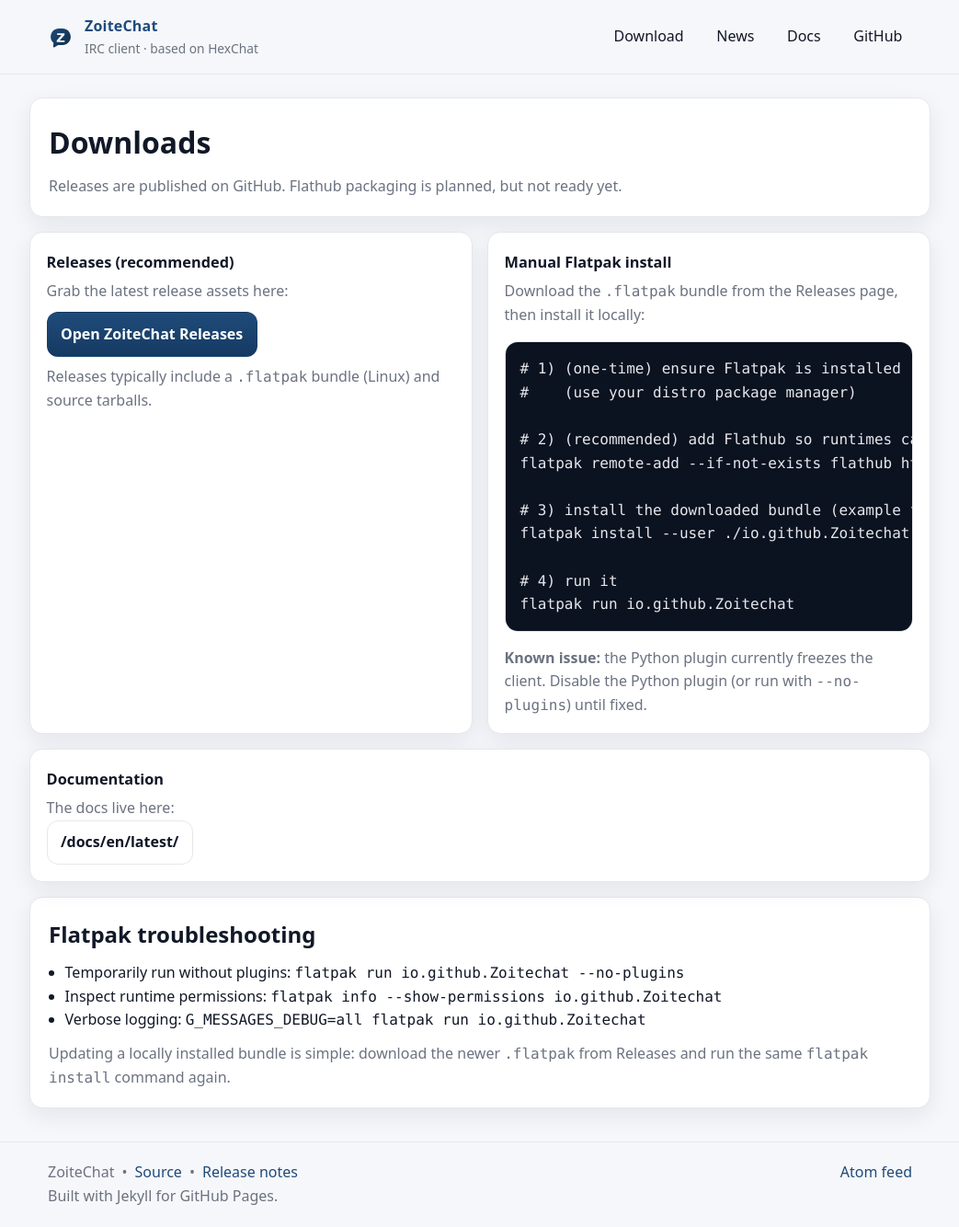
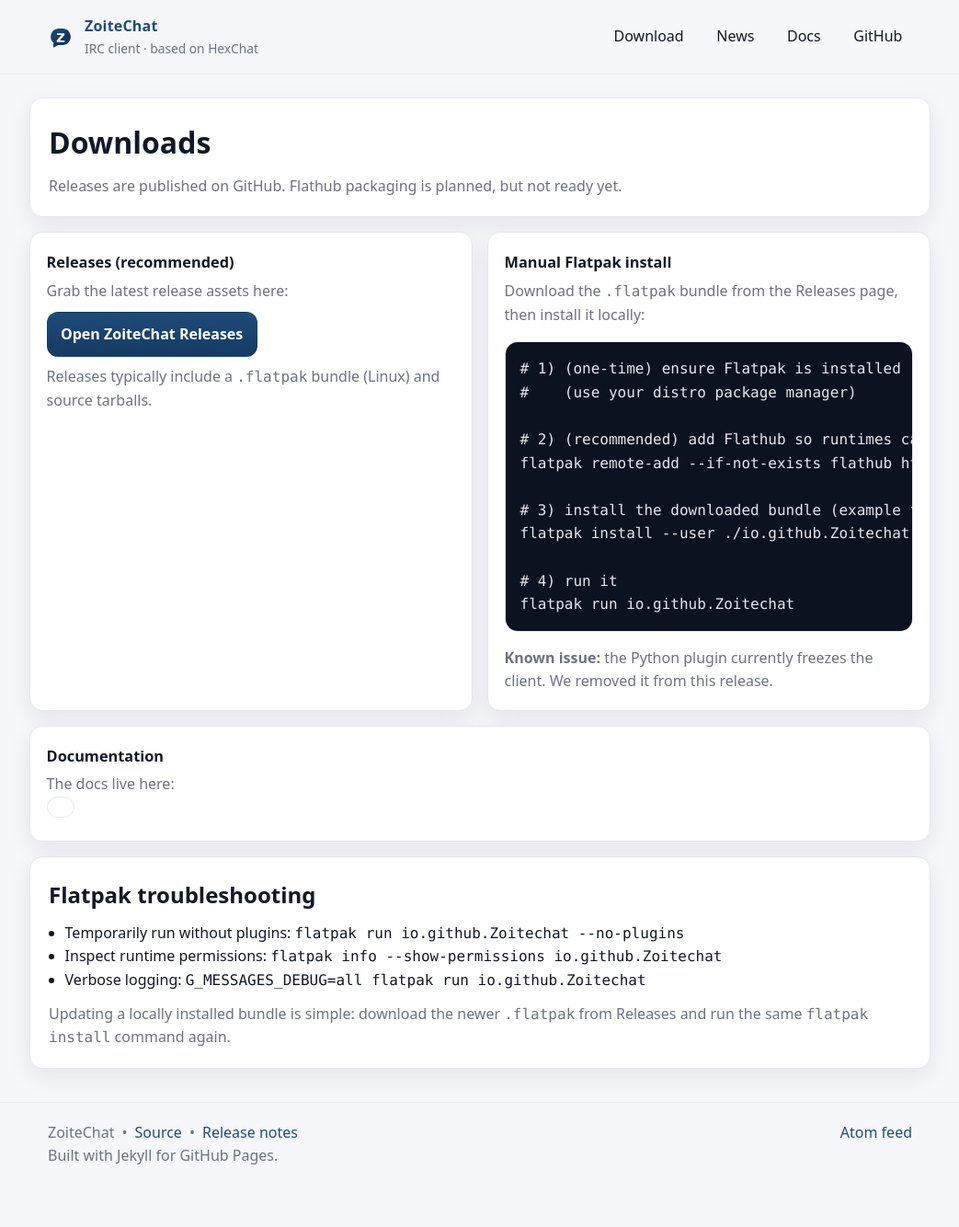
Before and after one commit to ZoiteChat/zoitechat.github.io, a Jekyll site: the page built from downloads.md, in a window 1280 px wide and 1334 px high. Shown: the whole window at 92% size, without its empty margins (118-1161 px from the left). Built offline with Jekyll 4.4.1, drawn with Linux system fonts in a browser that asks for light colours.

Commit message:
Update known issue and documentation link in downloads.md

```diff
--- a/downloads.md
+++ b/downloads.md
@@ -36,13 +36,13 @@ flatpak install --user ./io.github.Zoitechat.flatpak
 
 # 4) run it
 flatpak run io.github.Zoitechat</code></pre>
-    <p class="muted"><strong>Known issue:</strong> the Python plugin currently freezes the client. Disable the Python plugin (or run with <code>--no-plugins</code>) until fixed.</p>
+    <p class="muted"><strong>Known issue:</strong> the Python plugin currently freezes the client. We removed it from this release.</p>
   </section>
 
   <section class="card">
     <h3>Documentation</h3>
     <p>The docs live here:</p>
-    <p><a class="btn" href="{{ site.docs_url | relative_url }}">/docs/en/latest/</a></p>
+    <p><a class="btn" href="{{ site.docs_url | relative_url }}"></a></p>
   </section>
 </div>
 
```
